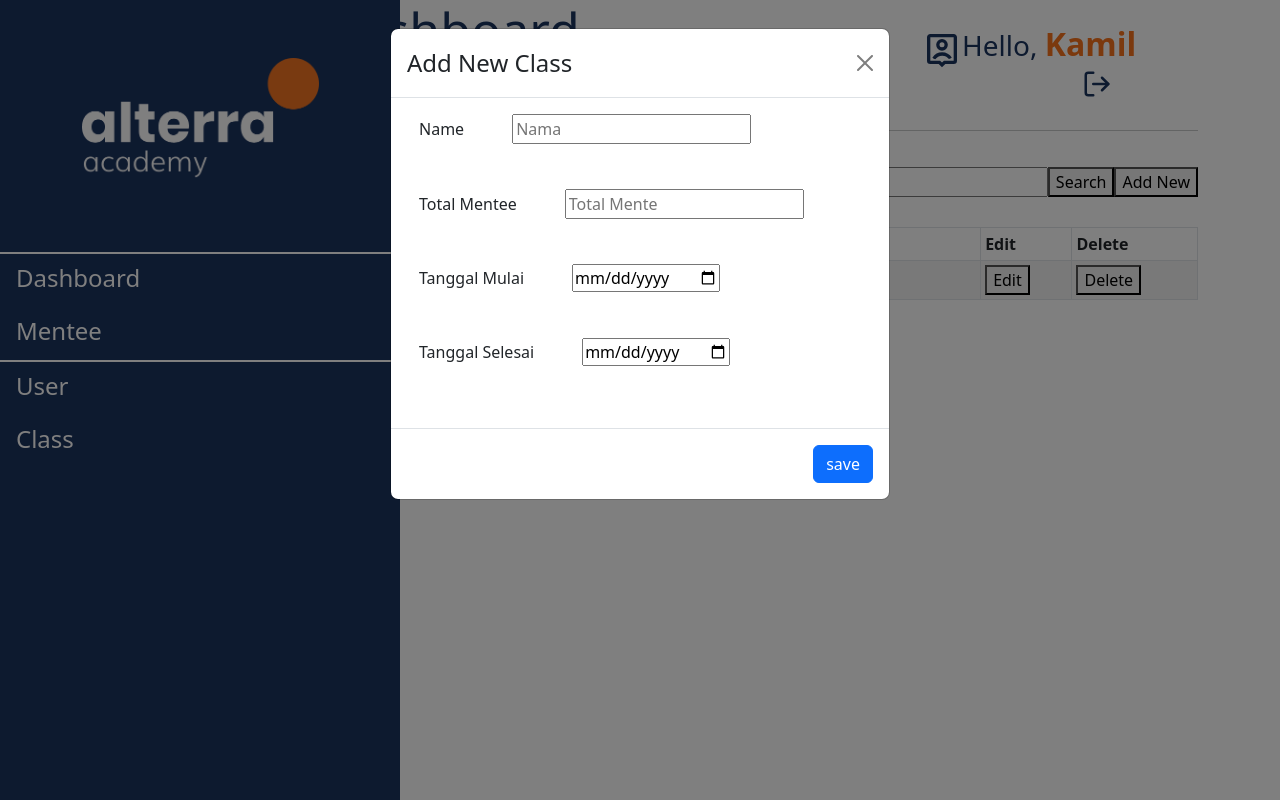
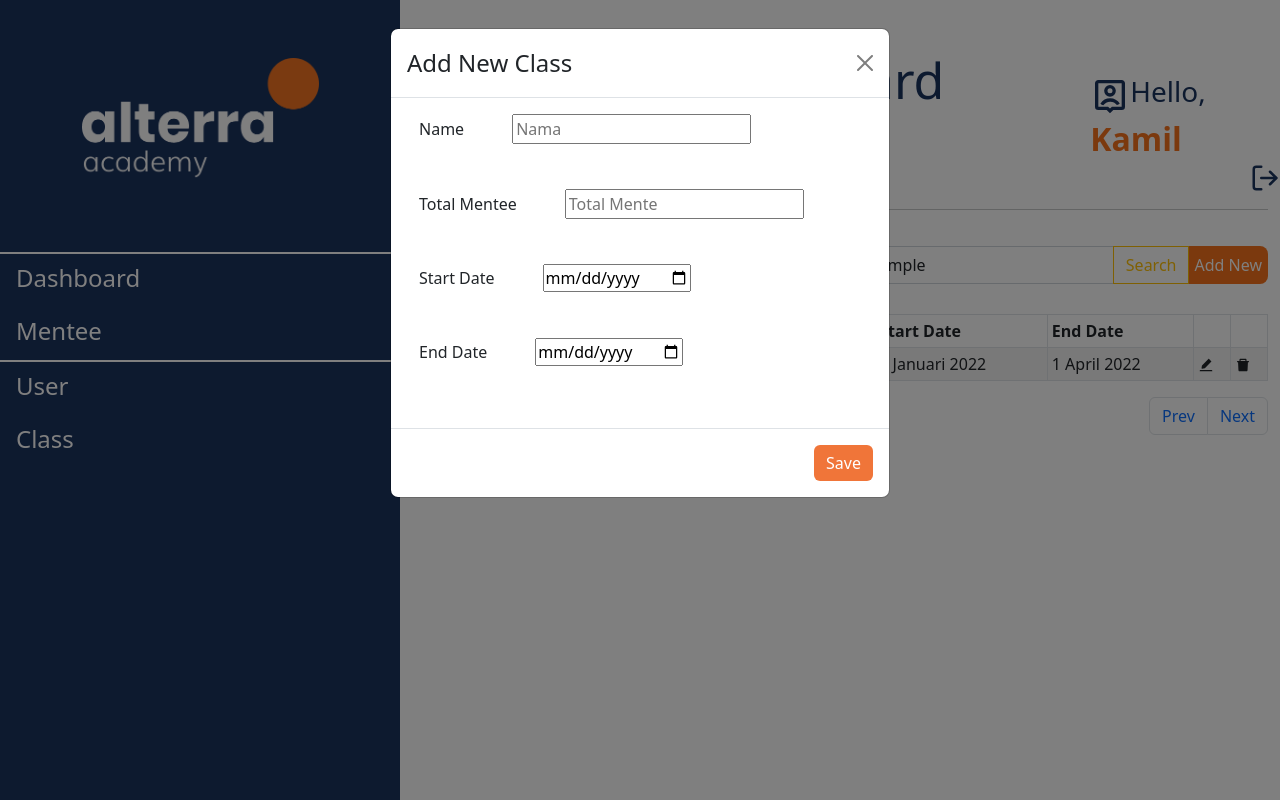
Before and after one commit to TEAM-4-DASHBOARDPROJECT/FE_DASHBOARD, a Next.js app: page /class in a window 1280 px wide. Both pictures are taken after typing "Sample" into the empty fields and a click on the button "Add New". Built offline with nearby package versions, Linux system fonts and the light colour scheme.

Commit message:
update all page

```diff
--- a/package.json
+++ b/package.json
@@ -12,6 +12,7 @@
     "axios": "^0.27.2",
     "bootstrap": "^5.2.1",
     "chart.js": "^3.9.1",
+    "cookies-next": "^2.1.1",
     "next": "^12.3.0",
     "react": "18.2.0",
     "react-bootstrap": "^2.5.0",
--- a/pages/class.jsx
+++ b/pages/class.jsx
@@ -1,8 +1,9 @@
 import React, { useState } from "react";
 import Sidebar from "../component/sidebar";
 import Greeting from '../component/greeting';
-import { Table, Modal, Button, Container, Row, Col } from "react-bootstrap";
+import { Table, Modal, Button, Container, Form, Row, Col, InputGroup, Pagination } from "react-bootstrap";
 import Router from 'next/router';
+import { AiFillEdit, AiFillDelete } from "react-icons/ai";
 
 function AddNew(props) {
   return (
@@ -26,20 +27,20 @@ function AddNew(props) {
           </Row>
           <Row>
             <Col xs={12} md={12}>
-              <label className="me-5 mb-5">Tanggal Mulai</label>
+              <label className="me-5 mb-5">Start Date</label>
               <input type="date"></input>
             </Col>
           </Row>
           <Row>
             <Col xs={12} md={12}>
-              <label className="me-5 mb-5">Tanggal Selesai</label>
+              <label className="me-5 mb-5">End Date</label>
               <input type="date"></input>
             </Col>
           </Row>
         </Container>
       </Modal.Body>
       <Modal.Footer>
-        <Button onClick={props.onHide}>save</Button>
+        <Button style={{ background: "#F07539", border: "#f7731c" }} onClick={props.onHide}>Save</Button>
       </Modal.Footer>
     </Modal>
   );
@@ -67,20 +68,20 @@ function Edit(props) {
           </Row>
           <Row>
             <Col xs={12} md={12}>
-              <label className="me-5 mb-5">Tanggal Mulai</label>
+              <label className="me-5 mb-5">Start Date</label>
               <input type="date"></input>
             </Col>
           </Row>
           <Row>
             <Col xs={12} md={12}>
-              <label className="me-5 mb-5">Tanggal Selesai</label>
+              <label className="me-5 mb-5">End Date</label>
               <input type="date"></input>
             </Col>
           </Row>
         </Container>
       </Modal.Body>
       <Modal.Footer>
-        <Button onClick={props.onHide}>save</Button>
+        <Button style={{ background: "#F07539", border: "#f7731c" }} onClick={props.onHide}>Save</Button>
       </Modal.Footer>
     </Modal>
   );
@@ -97,29 +98,37 @@ const Class = () => {
   };
 
   return (
-    <div className="main-container d-flex">
+    <div className="condash">
+      <Row>
+        <Col lg={{ span: 4, offset: 0 }} className="col1">
           <Sidebar />
+        </Col>
+        <Col lg={{ span: 8, offset: 0 }} className="col2">
           <div className="container">
           <Greeting title="Class" clickLogOut={() => logOut()} />
             <div>
               <div className="searchbutton">
-            <input type="search"></input>
-            <button>Search</button>
-            <button onClick={() => setModalNew(true)}>Add New</button>
+              <InputGroup>
+                <Form.Control placeholder="Search" aria-label="Recipient's username with two button addons" />
+                <Button variant="outline-warning">Search</Button>
+                <button onClick={() => setModalNew(true)} className="buttonlist1">
+                  Add New
+                </button>
                 <AddNew show={modalShowNew} onHide={() => setModalNew(false)} />
+              </InputGroup>
               </div>
             </div>
             <div className="tableclass">
               <Table striped bordered hover size="sm">
                 <thead>
                   <tr>
-                <th>#</th>
+                    <th>No</th>
                     <th>Class Name</th>
                     <th>Total Mentee</th>
-                <th>Tanggal Mulai</th>
-                <th>Tanggal Selesai</th>
-                <th>Edit</th>
-                <th>Delete</th>
+                    <th>Start Date</th>
+                    <th>End Date</th>
+                    <th></th>
+                    <th></th>
                   </tr>
                 </thead>
                 <tbody>
@@ -130,17 +139,25 @@ const Class = () => {
                     <td>1 Januari 2022</td>
                     <td>1 April 2022</td>
                     <td>
-                  <button onClick={() => setModalEdit(true)}>Edit</button>
+                      <AiFillEdit onClick={() => setModalEdit(true)} />
                       <Edit show={modalShowEdit} onHide={() => setModalEdit(false)} />
                     </td>
                     <td>
-                  <button>Delete</button>
+                      <AiFillDelete />
                     </td>
                   </tr>
                 </tbody>
               </Table>
             </div>
+            <div style={{ float: "right" }}>
+              <Pagination>
+                <Pagination.Prev>{"Prev"}</Pagination.Prev>
+                <Pagination.Next>{"Next"}</Pagination.Next>
+              </Pagination>
             </div>
+          </div>
+        </Col>
+      </Row>
     </div>
   );
 };
--- a/pages/menteelog.jsx
+++ b/pages/menteelog.jsx
@@ -41,7 +41,7 @@ function AddNewLog(props) {
         </Container>
       </Modal.Body>
       <Modal.Footer>
-        <Button className="mt-4" onClick={props.onHide}>
+        <Button className="mt-4" style={{ background: "#F07539", border: "#f7731c" }} onClick={props.onHide}>
           Save
         </Button>
       </Modal.Footer>
```
Also changed, not shown: pages/addnewmentee.jsx (+15 -15 lines), pages/editmentee.jsx (+16 -16 lines), pages/index.js (+2 -2 lines), pages/loginpage.jsx (+2 -2 lines), pages/menteelist.jsx (+23 -3 lines), pages/userlist.jsx (+33 -17 lines), 1 other file (tests, documents, lock files or other folders). Lines whose indentation alone changed are shown as unchanged.
